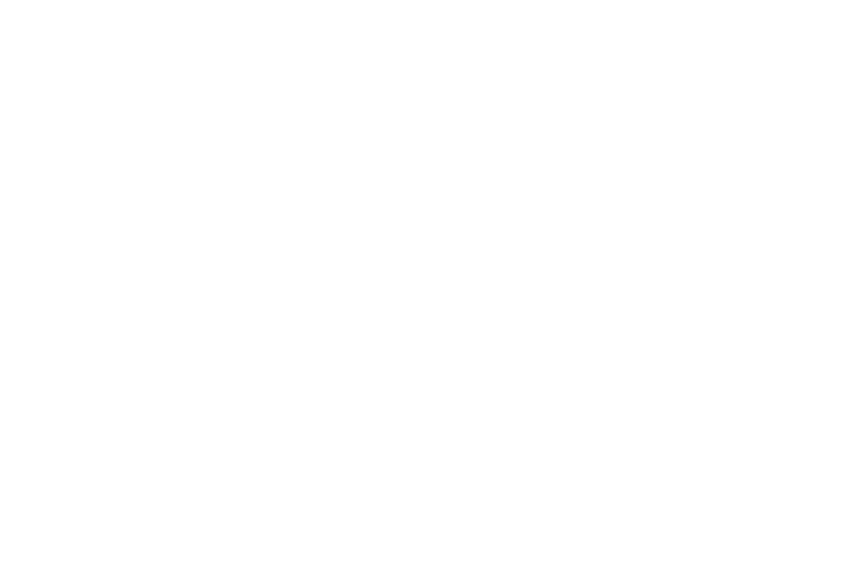
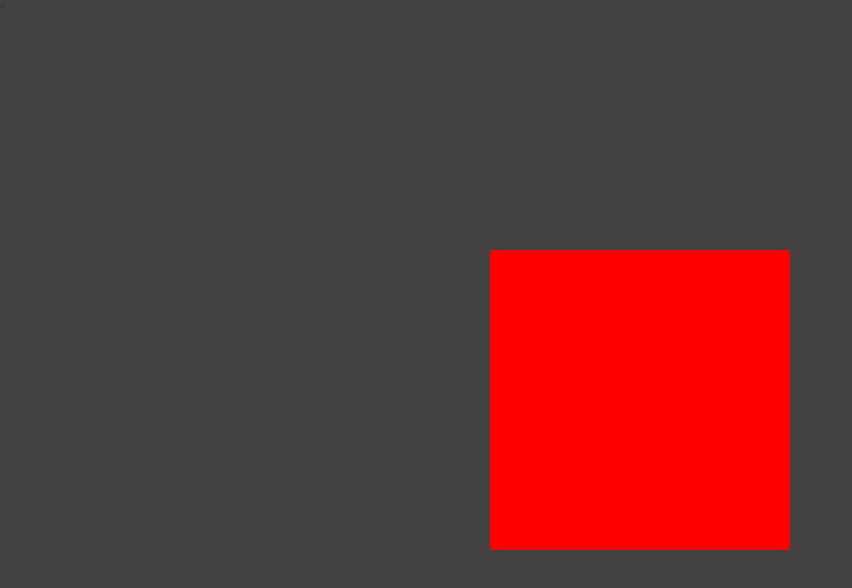
Before and after one commit to denk-o/buckets, a plain HTML site: page index.html in a window 1280 px wide. Shown: the whole page, without its empty margins (0-852 px from the left). Drawn offline with nearby package versions, Linux system fonts and the light colour scheme.

Commit message:
begin designing page

```diff
--- /dev/null
+++ b/JavaScript/sort_balls.js
@@ -0,0 +1,31 @@
+var bgcolor;
+
+function genRandColor(){
+  var r = Math.floor(Math.random()*256);
+  var g = Math.floor(Math.random()*256);
+  var b = Math.floor(Math.random()*256);
+
+  return "rgb("+r+","+g+","+b+")";
+}
+
+function genBlueOrRed(){
+  var isBlue = Math.floor(Math.random()*2);
+  if(isBlue){
+    bgcolor = "rgb(0,0,255)";
+  }else {
+    bgcolor = "rgb(255,0,0)";
+  }
+}
+
+function setColor(){
+  $("#obj").css("background-color", bgcolor);
+}
+
+function iter(){
+  genBlueOrRed();
+  setColor();
+}
+
+$(document).ready(function(){
+  var t = setInterval(iter, 500);
+})
--- /dev/null
+++ b/Styles/bucket_styles.css
@@ -0,0 +1,12 @@
+body{
+  background-color: #424242;
+}
+.object_container{
+  position: fixed;
+  top: 50%;
+  left: 50%;
+  transform: translate(-50%, -50%);
+  width: 300px;
+  height: 300px;
+  border: border: 5px solid black;
+}
--- a/index.html
+++ b/index.html
@@ -3,8 +3,18 @@
     <script src="https://ajax.googleapis.com/ajax/libs/jquery/1.12.4/jquery.min.js"></script>
     <link rel="stylesheet" href="http://maxcdn.bootstrapcdn.com/bootstrap/3.3.7/css/bootstrap.min.css" />
     <script src="http://maxcdn.bootstrapcdn.com/bootstrap/3.3.7/js/bootstrap.min.js"></script>
+    <link rel="stylesheet" href="Styles/bucket_styles.css" />
+    <script src="JavaScript/sort_balls.js"></script>
   </head>
   <body>
+    <div class="object_container" id="obj">
 
+    </div>"
+    <div class="bucket_div">
+
+    </div>
+    <div class="bucket_div">
+
+    </div>
   </body>
 </html>
```
